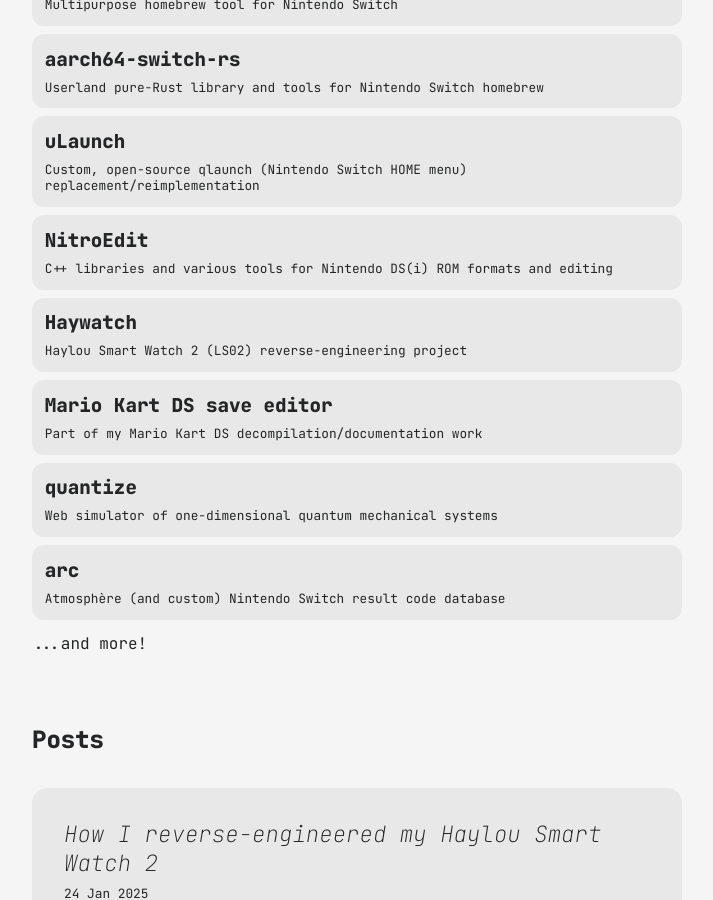
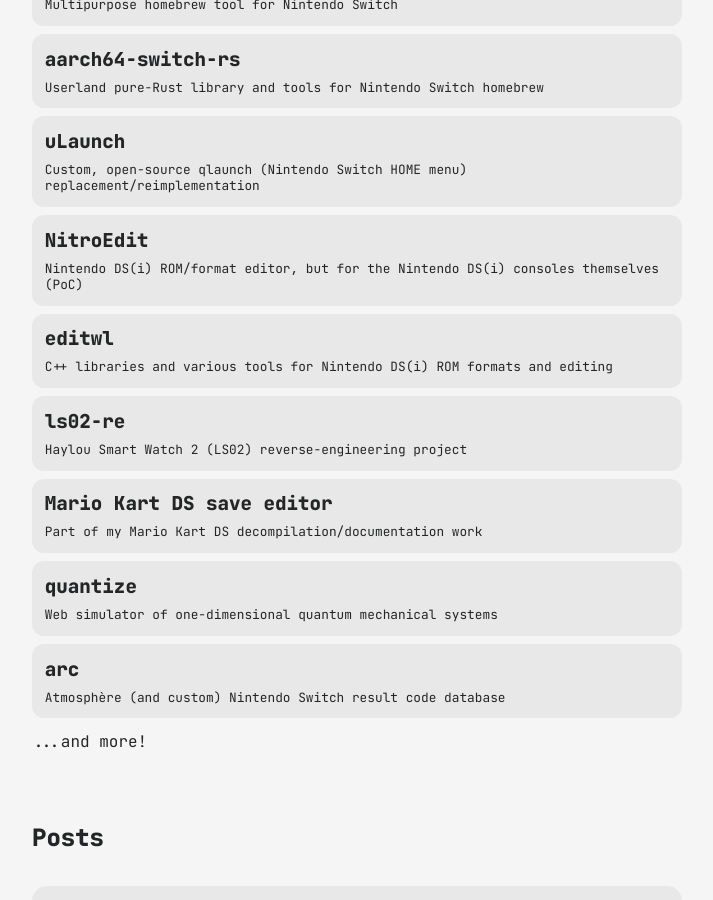
Before and after one commit to XorTroll/XorTroll.github.io, a Jekyll site: the page built from index.md, in a window 1280 px wide and 900 px high, scrolled down 684 px. Shown: the whole window, without its empty margins (283-996 px from the left). Built offline with Jekyll 4.4.1, drawn with Linux system fonts in a browser that asks for light colours.

Commit message:
Update projects to display

```diff
--- a/_data/main.yml
+++ b/_data/main.yml
@@ -17,14 +17,18 @@ refs:
 
   - name: NitroEdit
     url: https://github.com/XorTroll/NitroEdit
+    desc: Nintendo DS(i) ROM/format editor, but for the Nintendo DS(i) consoles themselves (PoC)
+
+  - name: editwl
+    url: https://github.com/XorTroll/editwl
     desc: C++ libraries and various tools for Nintendo DS(i) ROM formats and editing
 
-  - name: Haywatch
-    url: https://github.com/XorTroll/Haywatch
+  - name: ls02-re
+    url: https://github.com/XorTroll/ls02-re
     desc: Haylou Smart Watch 2 (LS02) reverse-engineering project
 
   - name: Mario Kart DS save editor
-    url: https://xortroll.github.io/mkdsdecomp/
+    url: https://xortroll.github.io/mkds-re/
     desc: Part of my Mario Kart DS decompilation/documentation work
 
   - name: quantize
```
